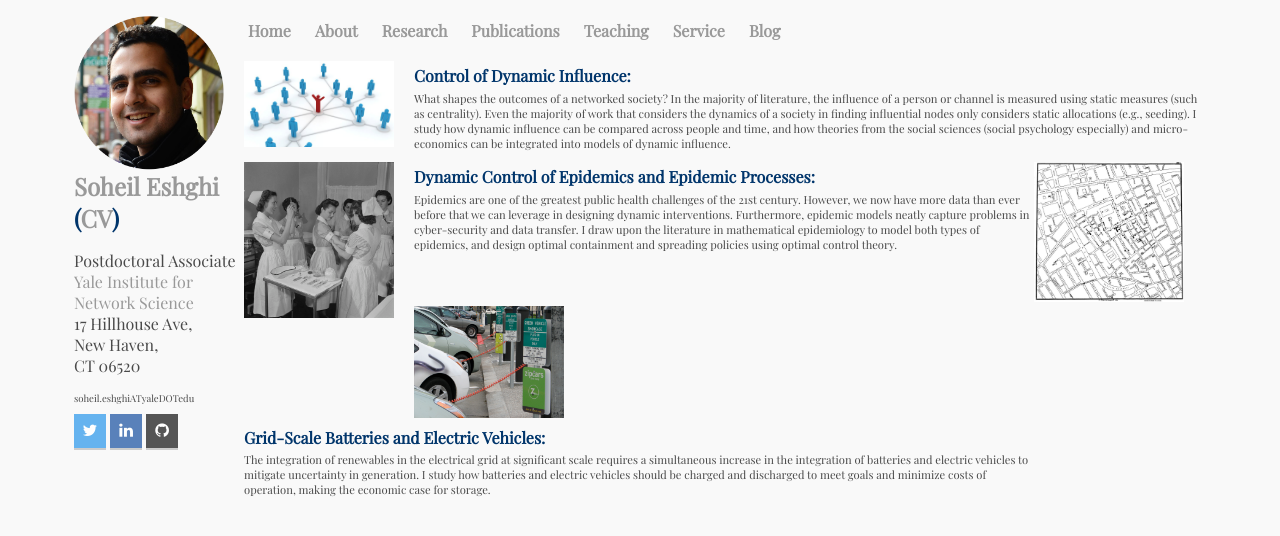
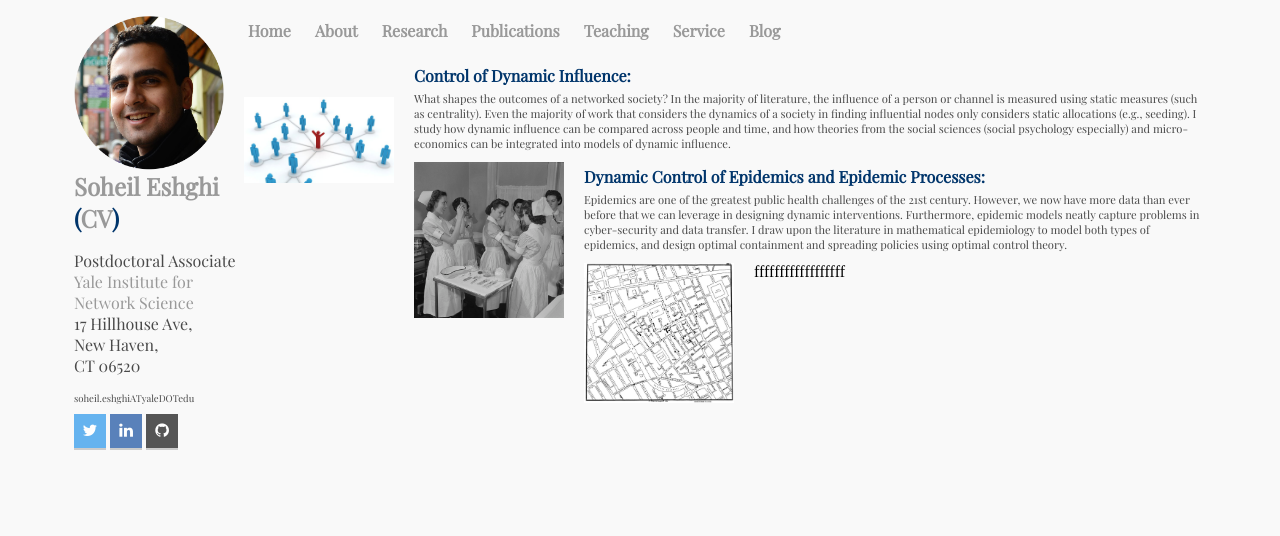
Before and after one commit to SoheilEshghi/SoheilEshghi.github.io, a Jekyll site: the page built from research/index.html, in a window 1280 px wide. Shown: the top 536 px of the page. Built offline with Jekyll 4.4.1, drawn with Linux system fonts in a browser that asks for light colours; nearby versions of some CDN libraries.

Commit message:
test of border

```diff
--- a/research/index.html
+++ b/research/index.html
@@ -3,7 +3,7 @@
 title: About Soheil Eshghi
 ---
 <div style="width: 960px;">
- <div style="float: left; width: 170px;">    <img src="/images/influence.jpg" style="width:150px;"></div>
+ <div style="float: left; width: 170px;">    <br><br><img src="/images/influence.jpg" style="width:150px;"></div>
  <div style="float: left; width: 790px;">
        <h2>Control of Dynamic Influence:</h2>
        <p style="font-size: 0.7em;"> What shapes the outcomes of a networked society? In the majority of literature, the influence of a person or channel is measured using static measures (such as centrality). Even the majority of work that considers the dynamics of a society in finding influential nodes only considers static allocations (e.g., seeding). I study how dynamic influence can be compared across people and time, and how theories from the social sciences (social psychology especially) and micro-economics can be integrated into models of dynamic influence.
@@ -21,6 +21,8 @@
  <div style="float: left; width: 170px;">  <img src="/images/snow.jpg" style="width:150px;"></div>
 </div>
 
+ffffffffffffffffff
+<!--
 <div style="width: 960px;">
  <div style="float: left; width: 170px;">   <img src="/images/charging.jpg" style="width:150px;"></div>
  <div style="float: left; width: 790px;">
@@ -29,3 +31,4 @@
    </p>
  </div>
 </div>
+-->
```
